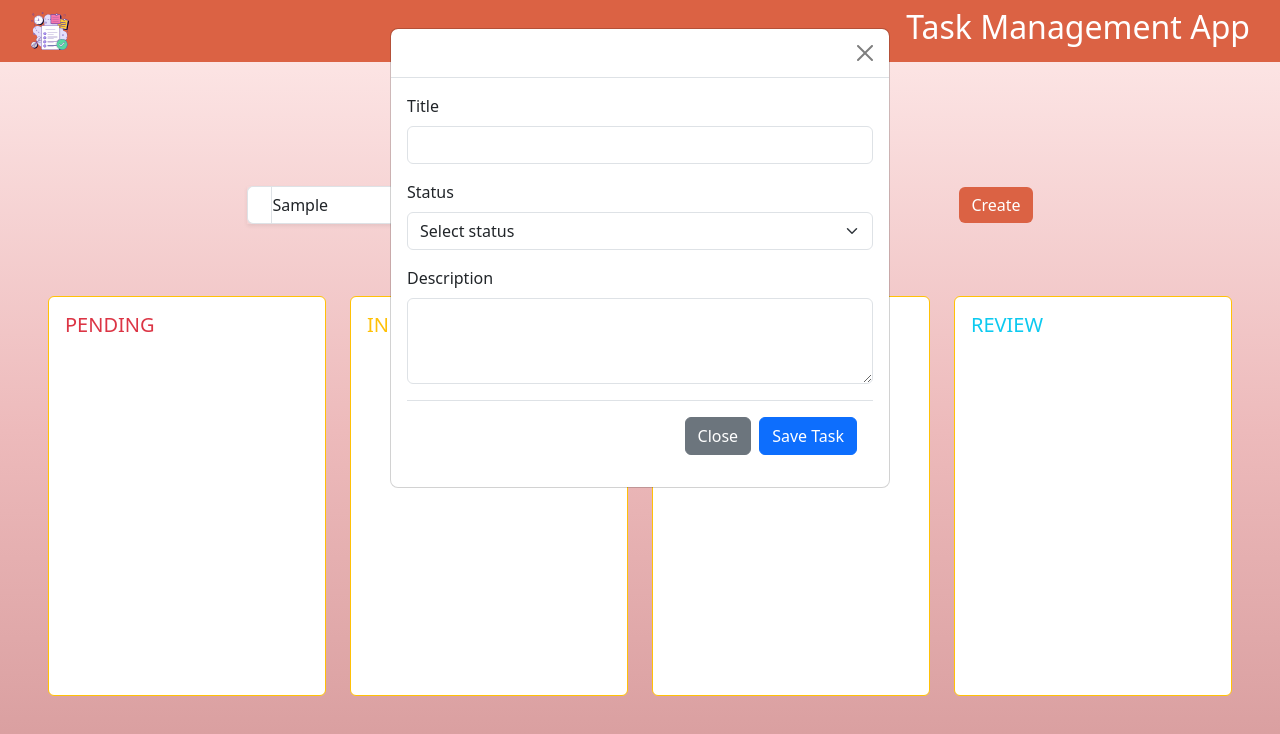
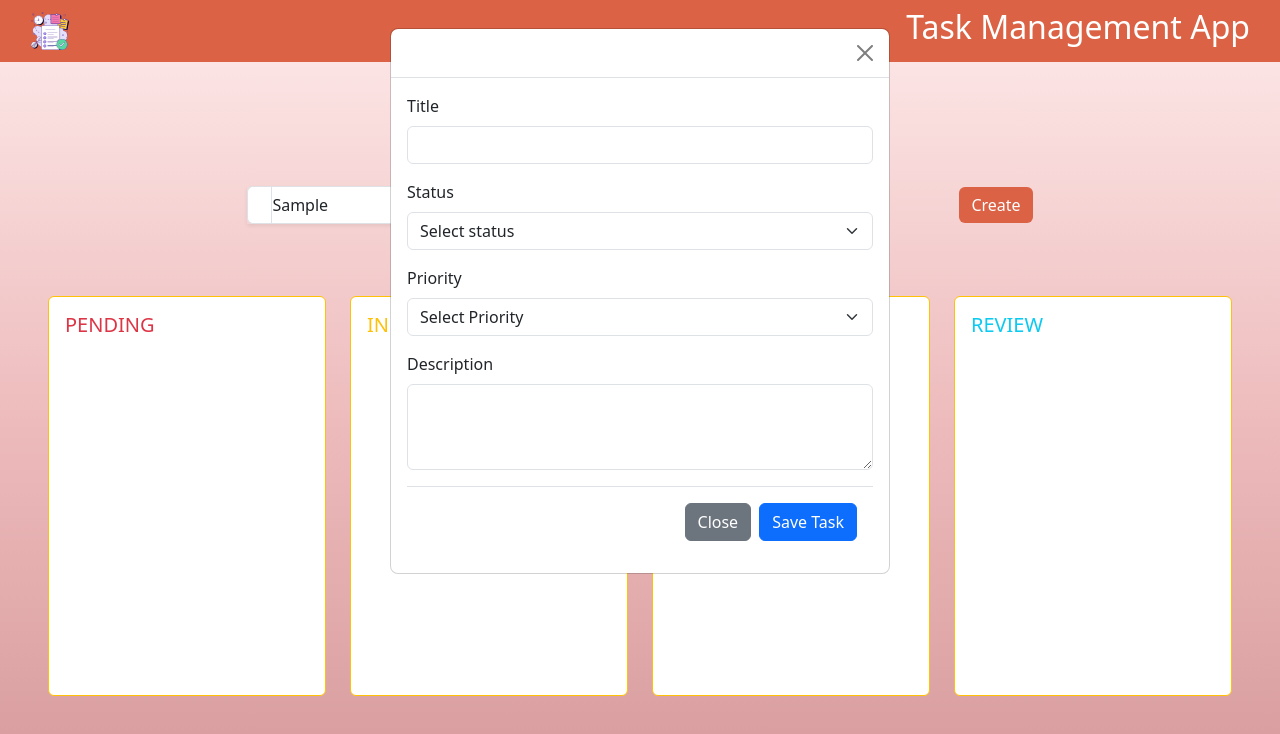
Before and after one commit to Bushrasidd/TaskManagement-frontend, a React (Vite) app: page /dashboard in a window 1280 px wide. Both pictures are taken after typing "Sample" into the empty fields and a click on the button "Create". Shown: the top 734 px of the page. Built offline with nearby package versions, Linux system fonts and the light colour scheme.

Commit message:
Refacor the Register and Login page

```diff
--- a/src/Components/taskmodel.jsx
+++ b/src/Components/taskmodel.jsx
@@ -37,6 +37,15 @@ const TaskModel = (props) => {
                         <option value="review">Review</option>
                       </select>
                     </div>
+                     <div className="mb-3">
+                      <label className="form-label">Priority</label>
+                      <select name="priority" className="form-select" required>
+                        <option value="">Select Priority</option>
+                        <option value="low">Low</option>
+                        <option value="medium">Medium</option>
+                        <option value="high">High</option>
+                      </select>
+                    </div>
                     <div className="mb-3">
                       <label className="form-label">Description</label>
                       <textarea name="description" className="form-control" rows="3" />
--- a/src/pages/Dashboard.jsx
+++ b/src/pages/Dashboard.jsx
@@ -9,6 +9,7 @@ import Stack from '@mui/material/Stack';
 import EditIcon from '@mui/icons-material/Edit';
 import IconButton from '@mui/material/IconButton';
 import Typography from '@mui/material/Typography';
+import DeleteIcon from '@mui/icons-material/Delete';
 
 function Dashboard() {
     const [showModel, setShowModel] = useState(false);
@@ -28,7 +29,6 @@ function Dashboard() {
         console.log("Searching for:", searchTerm);
     };
     return (
-    // <Router>
         <div className="app-container">
             <Navbar />
             <main className='content-area'>
@@ -47,7 +47,7 @@ function Dashboard() {
                                 {alltasks
                                     .filter(task => task.status === "pending")
                                     .map(task => {
-                      return ( // <--- Add this!
+                                        return (
                                             <Stack
                                                 key={task.id}
                                                 direction="row"
@@ -61,6 +61,9 @@ function Dashboard() {
 
                                                 <IconButton aria-label="edit" size="small">
                                                     <EditIcon fontSize="small" />
+                                                </IconButton>
+                                                <IconButton aria-label="delete" size="small" sx={{ color: '#d32f2f' }}>
+                                                    <DeleteIcon fontSize="small" />
                                                 </IconButton>
                                             </Stack>
                                         );
@@ -89,6 +92,9 @@ function Dashboard() {
                                                 <IconButton aria-label="edit" size="small">
                                                     <EditIcon fontSize="small" />
                                                 </IconButton>
+                                                <IconButton aria-label="delete" size="small" sx={{ color: '#d32f2f' }}>
+                                                    <DeleteIcon fontSize="small" />
+                                                </IconButton>
                                             </Stack>
                                         );
                                     })
@@ -115,6 +121,9 @@ function Dashboard() {
 
                                                 <IconButton aria-label="edit" size="small">
                                                     <EditIcon fontSize="small" />
+                                                </IconButton>
+                                                <IconButton aria-label="delete" size="small" sx={{ color: '#d32f2f' }}>
+                                                    <DeleteIcon fontSize="small" />
                                                 </IconButton>
                                             </Stack>
                                         );
@@ -143,6 +152,9 @@ function Dashboard() {
                                                 <IconButton aria-label="edit" size="small">
                                                     <EditIcon fontSize="small" />
                                                 </IconButton>
+                                                <IconButton aria-label="delete" size="small" sx={{ color: '#d32f2f' }}>
+                                                    <DeleteIcon fontSize="small" />
+                                                </IconButton>
                                             </Stack>
                                         );
                                     })
```
Lines whose indentation alone changed are shown as unchanged.
